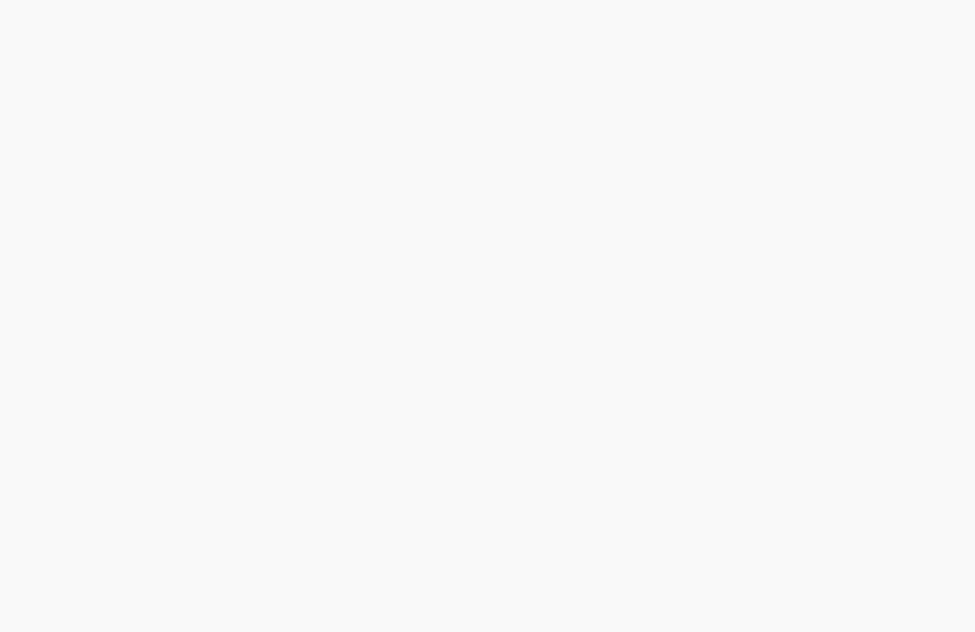
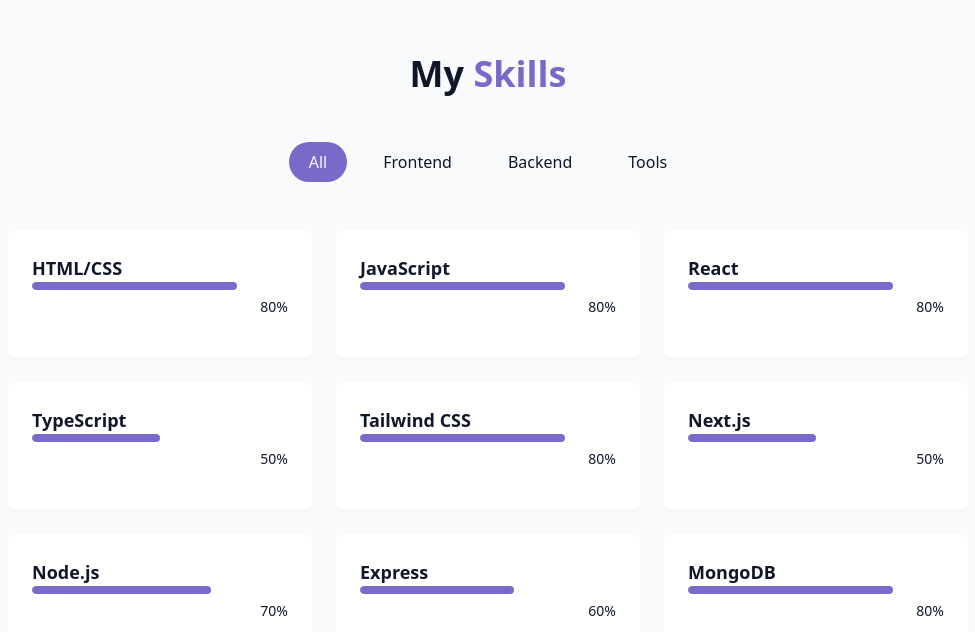
Before and after one commit to danutavram/beautiful-portfolio, a React (Vite) app: page / in a window 1280 px wide. Shown: the part 1548-2180 px from the top of the page, without its empty margins (152-1127 px from the left). Before the commit the page ends 1506 px from the top, so only its background shows below. Built offline with nearby package versions, Linux system fonts and the light colour scheme.

Commit message:
SkillsSection completed

```diff
--- a/src/components/Navbar.jsx
+++ b/src/components/Navbar.jsx
@@ -8,11 +8,11 @@
     {name: "Skills", href: "#skills"},
     {name: "Projects", href: "#projects"},
     {name: "Contact", href: "#contact"},
-]
+];
 
 export const Navbar = () =>{
     const [isScrolled, setIsScrolled] = useState(false)
-    const [isMenuOpen, setIsMenuOpen] = useState(true)
+    const [isMenuOpen, setIsMenuOpen] = useState(false)
 
     useEffect(()=>{
         const handleScroll = ()=>{
@@ -23,7 +23,7 @@
         return()=> window.removeEventListener("scroll", handleScroll)
     },[])
     return (
-        <nav className={cn("fixed w-full z40 transition-all duration-300",
+        <nav className={cn("fixed w-full z-40 transition-all duration-300",
             isScrolled ? "py-3 bg-background/80 backdrop-blur-md shadow-xs" : "py-5"
         )}>
             <div className='container flex items-center justify-between'>
@@ -40,21 +40,26 @@
                 {/* desktop nav */}
                 <div className='hidden md:flex space-x-8'>
                     {navItems.map((item, key) =>(
-                        <a key={key} href={item.href}
+                        <a key={key}
+                        href={item.href}
                         className='text-foreground/80 hover:text-primary transition-colors duration-300'>{item.name}</a>
                     ))}
                 </div>
 
                 {/* mobile nav */}
 
-                <button onClick={()=> setIsMenuOpen((prev)=> !prev)} className='md:hidden p-2 text-foreground z-50' aria-label={isMenuOpen ? "Close Menu" : "Open Menu" }>{isMenuOpen ? <X size={24}/> : <Menu size={24}/> }</button>
+                <button onClick={()=> setIsMenuOpen((prev)=> !prev)}
+                className='md:hidden p-2 text-foreground z-50' aria-label={isMenuOpen ? "Close Menu" : "Open Menu" }>{isMenuOpen ? <X size={24}/> : <Menu size={24}/> }</button>
             <div className={cn("fixed inset-0 bg-background/95 backdrop-blur-md z-40 flex flex-col items-center justify-center",
                 "transition-all duration-300 md:hidden",
-                isMenuOpen ? "opacity-100 pointer-events-auto" : "opacity-0 pointer-events-none"
+                isMenuOpen
+                ? "opacity-100 pointer-events-auto"
+                : "opacity-0 pointer-events-none"
             )}>
                 <div className='flex flex-col space-y-8 text-xl'>
                     {navItems.map((item, key) =>(
-                        <a key={key} href={item.href}
+                        <a key={key}
+                        href={item.href}
                         className='text-foreground/80 hover:text-primary transition-colors duration-300'
                         onClick={()=> setIsMenuOpen(false)}
                         >{item.name}</a>
--- /dev/null
+++ b/src/components/SkillsSection.jsx
@@ -0,0 +1,76 @@
+import { useState } from "react"
+import {cn} from "@/lib/utils"
+
+
+const skills = [
+    // Frontend
+    {name: "HTML/CSS", level: 80, category: "frontend"},
+    {name: "JavaScript", level: 80, category: "frontend"},
+    {name: "React", level: 80, category: "frontend"},
+    {name: "TypeScript", level: 50, category: "frontend"},
+    {name: "Tailwind CSS", level: 80, category: "frontend"},
+    {name: "Next.js", level: 50, category: "frontend"},
+
+    // Backend
+    {name: "Node.js", level: 70, category: "backend"},
+    {name: "Express", level: 60, category: "backend"},
+    {name: "MongoDB", level: 80, category: "backend"},
+    {name: "PostgreSQL", level: 50, category: "backend"},
+    {name: "GraphQL", level: 50, category: "backend"},
+
+    // Tools
+    {name: "Git/GitHub", level: 85, category: "tools"},
+    {name: "Docker", level: 85, category: "tools"},
+    {name: "Figma", level: 50, category: "tools"},
+    {name: "VS Code", level: 85, category: "tools"},
+]
+
+const categories = ["all", "frontend", "backend", "tools"]
+
+export const SkillsSection = () => {
+
+    const [activeCategory, setActiveCategory] = useState("all")
+
+    const filteredSkills = skills.filter((skill)=>activeCategory === "all" || skill.category === activeCategory)
+
+    return (
+        <section id="skills" className="py-24 px-4 relative bg-secondary/30">
+            <div className="container mx-auto max-w-5xl">
+                <h2 className="text-3xl md:text-4xl font-bold mb-12 text-center">
+                    My <span className="text-primary"> Skills</span>
+                </h2>
+
+                <div className="flex flex-wrap justify-center gap-4 mb-12">
+                    {categories.map((category, key) => (
+                        <button key={key}
+                        onClick={()=> setActiveCategory(category)}
+                        className={cn("px-5 py-2 rounded-full transition-colors duration-300 capitalize",
+                            activeCategory === category ? "bg-primary text-primary-foreground" : "bg-secondary/70 text-foreground hover:bg-secondary cursor-pointer"
+                        )}>
+                            {category}
+                        </button>
+                    ))}
+                </div>
+
+                <div className="grid grid-cols-1 sm:grid-cols-2 lg:grid-cols-3 gap-6">
+                    {filteredSkills.map((skill, key) => (
+                        <div key={key} className="bg-card p-6 rounded-lg shadow-xs card-hover">
+                            <div className="text-left mb-4">
+                                <h3 className="font-semibold text-lg">
+                                    {skill.name}
+                                </h3>
+                            <div className="w-full bg-secondary/50 h-2 rounded-full overflow-hidden">
+                            <div className="bg-primary h-2 rounded-full origin-left animate-[grow_1.5s_ease-out]"
+                            style={{width: skill.level + '%'}} />
+                            </div>
+                            <div className="text-right mt-1">
+                                <span className="text-sm text-muted-foreground">{skill.level}%</span>
+                            </div>
+                            </div>
+                        </div>
+                    ))}
+                </div>
+            </div>
+        </section>
+    )
+}
--- a/src/pages/Home.jsx
+++ b/src/pages/Home.jsx
@@ -1,8 +1,9 @@
 import { StarBackground } from "@/components/StarBackground";
 import { ThemeToggle } from "@/components/ThemeToggle";
-import { Navbar } from "../components/Navbar";
-import { HeroSection } from "../components/HeroSection";
-import { AboutSection } from "../components/AboutSection";
+import { Navbar } from "@/components/Navbar";
+import { HeroSection } from "@/components/HeroSection";
+import { AboutSection } from "@/components/AboutSection";
+import { SkillsSection } from "@/components/SkillsSection";
 
 export const Home = ()=>{
     return <div className="min-h-screen  bg-background text-foreground overflow-x-hidden">
@@ -18,6 +19,7 @@
         <main>
             <HeroSection />
             <AboutSection />
+            <SkillsSection />
         </main>
         {/* Footer */}
     </div>;
```
